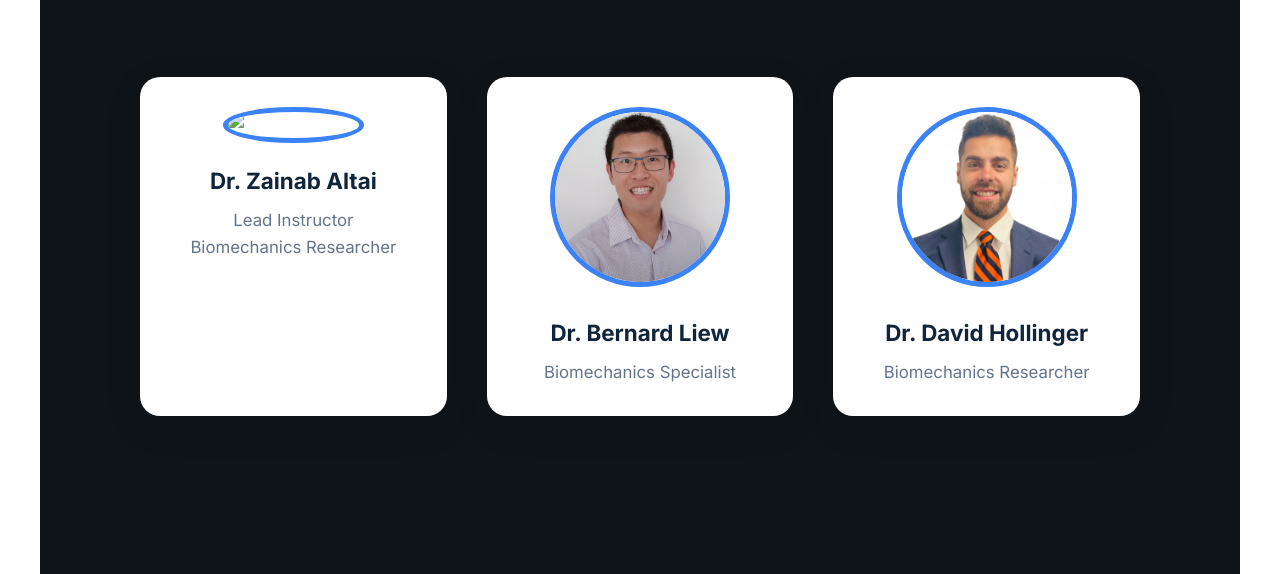
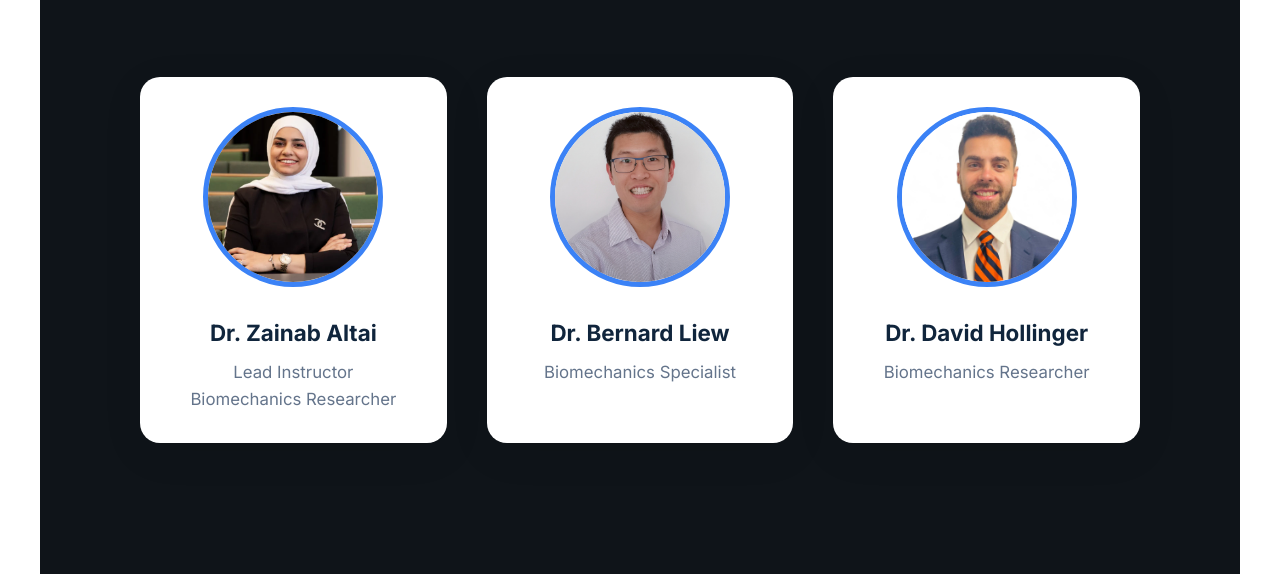
Before and after one commit to dholling4/opensim-workshop, a plain HTML site: page index.html in a window 1280 px wide. Shown: the part 6235-6809 px from the top of the page. Drawn offline with Linux system fonts and the light colour scheme.

Commit message:
Fix Zainab headshot filename to match actual file

```diff
--- a/index.html
+++ b/index.html
@@ -973,7 +973,7 @@
                 </p>
                 <div class="organizers-grid">
                     <div class="organizer">
-                        <img src="zainab-Altai-headshot.webp" alt="Dr. Zainab Altai" class="organizer-photo">
+                        <img src="Zainab-Altai-headshot.png" alt="Dr. Zainab Altai" class="organizer-photo">
                         <div class="organizer-name">Dr. Zainab Altai</div>
                         <div class="organizer-title">Lead Instructor<br>Biomechanics Researcher</div>
                     </div>
```
